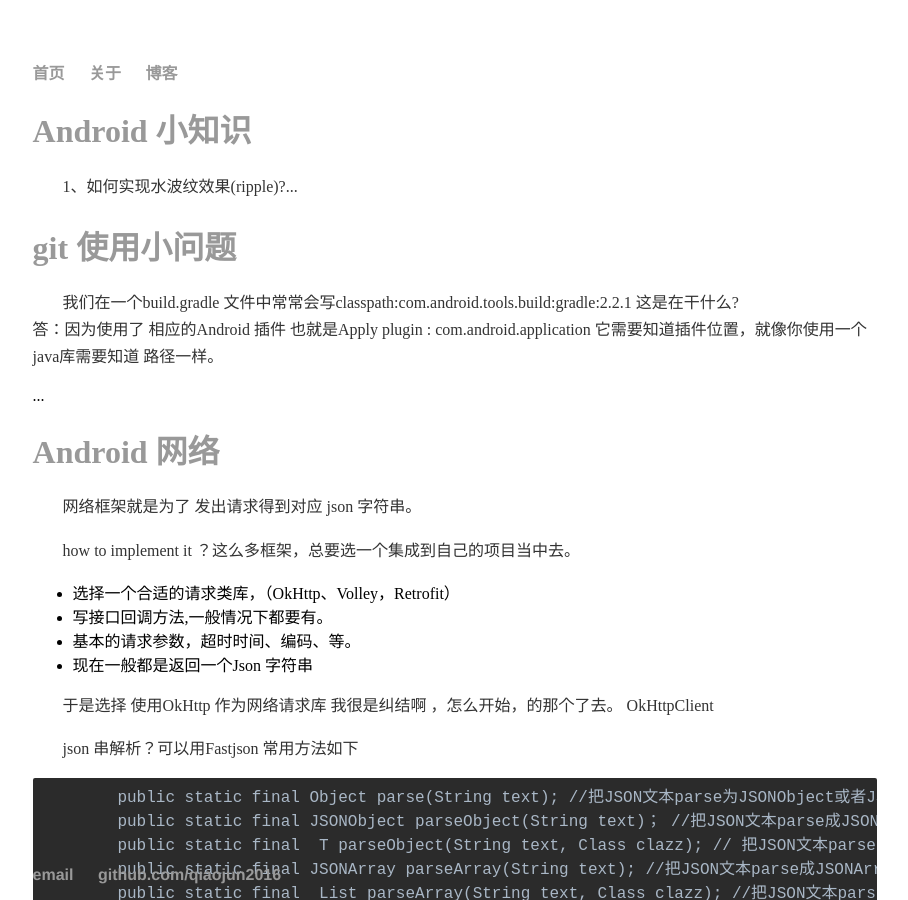
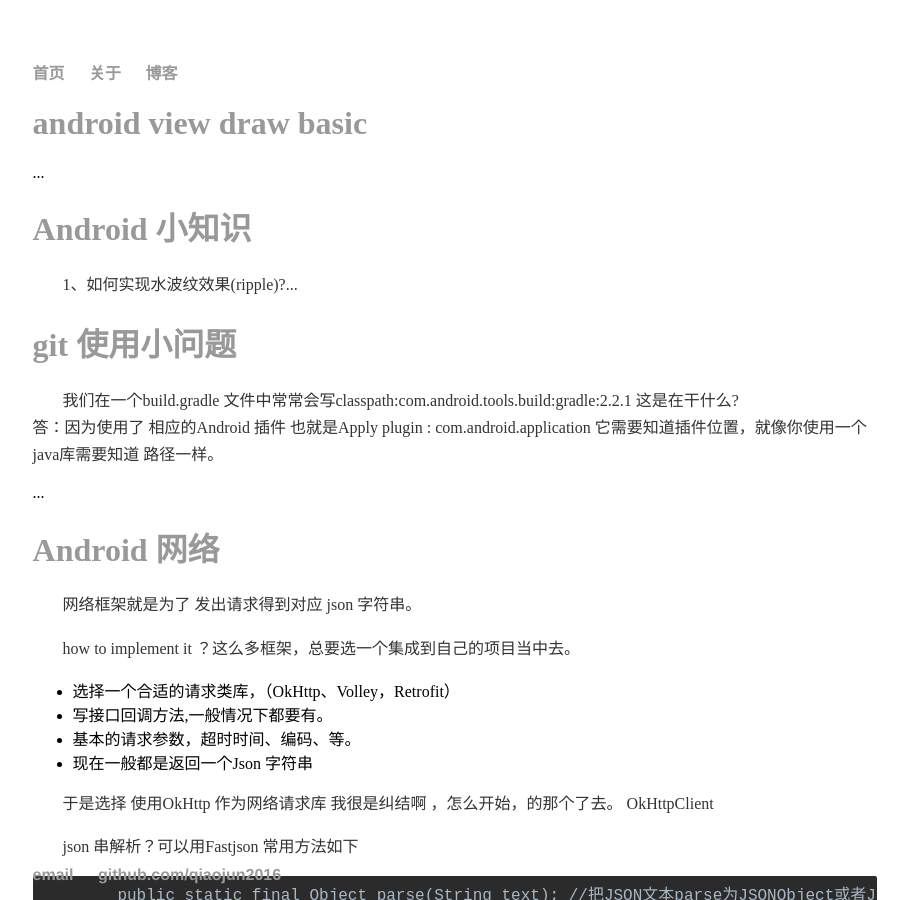
Before and after one commit to qiaojun2016/qiaojun2016.github.io, a Jekyll site: the page built from blog/index.html, in a window 1280 px wide and 900 px high. Shown: the whole window, without its empty margins (185-1093 px from the left). Built offline with Jekyll 4.4.1, drawn with Linux system fonts in a browser that asks for light colours; the list of posts is cut into pages by our own code; comment, search, counter and statistics services are not loaded.

Commit message:
add draw view basics

```diff
--- a/_posts/2017-12-07-git-question.html
+++ b/_posts/2017-12-07-git-question.html
@@ -37,9 +37,12 @@ git pull 干了什么？git pull 的工作就是将远程仓库更新到本地
 但并没有覆盖本地工作区的内容。 origin/master 表示了一个远程分支，如果 git branch -r 没有查看到远程分支，要么没有设置远程仓库，要么
 设置了远程仓库，但是还没有与远程仓库交流过。所以，如果冷不丁的突然给本地的一个仓库设置了一个远端仓库，git branch -r 是看不到任何信息
 的，你必须git fetch 一下，进行第一次更新。origin/master 自然就会出现在本地了。话又说回来，git pull 又干了什么呢？git fetch ，然后
-执行其中的任何一个命令。
+执行其中的任何一个命令。<br>
 git merge origin/master<br>
 git rebase origin/master <br>
 git cherry-pick origin/master<br>
 但是毕竟，同步远端分支内容到 本地是s个常用操作，于是git pull就诞生了。
 </p>
+<p>
+	我们都知道在本地工作区初始化一个仓库的命令是 git init，但是值得注意的是此时还没有分支，master 也是不存在的。
+</p>
--- /dev/null
+++ b/_posts/2018-01-03-draw-view-basics.html
@@ -0,0 +1,9 @@
+---
+layout: post
+date: 2018-01-03
+title: android view draw basic
+excerpt_separator: <!-- more -->
+---
+<p>
+
+</p>
```
Also changed, not shown: _drafts/滑雪.txt (renamed from _drafts/2017-12-24.txt), _drafts/酒席.txt (renamed from _drafts/日记.txt).
